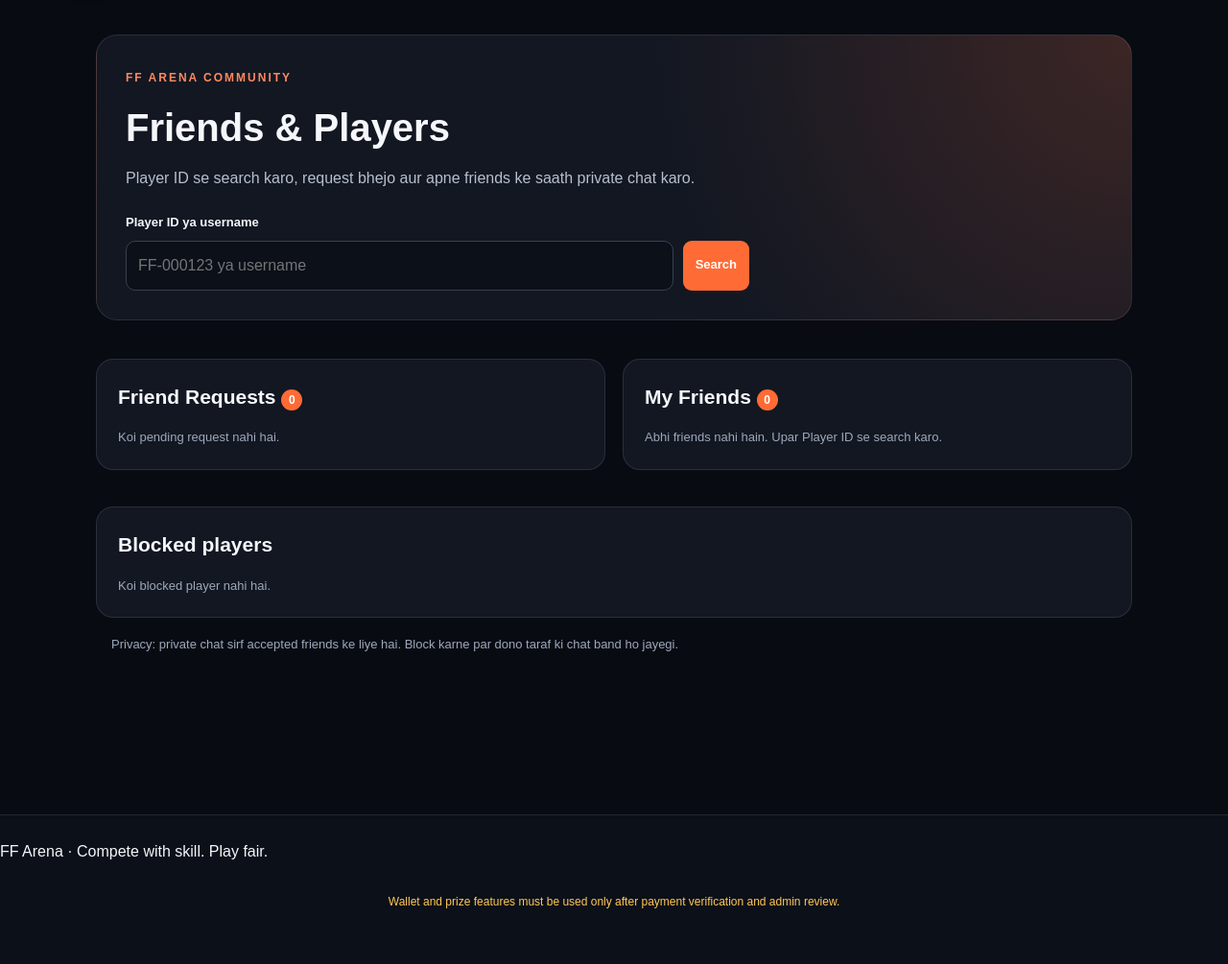
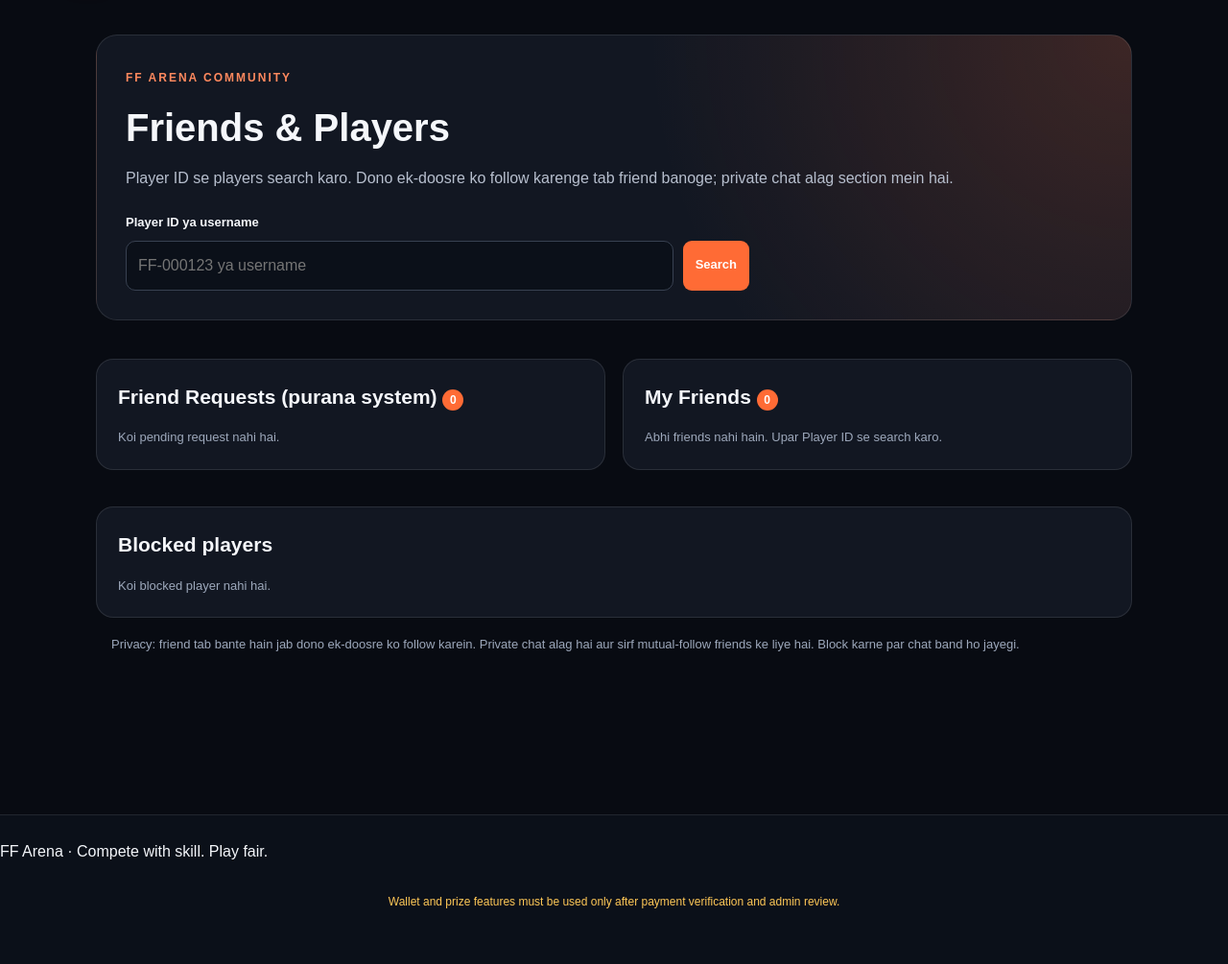
Before and after one commit to workload139-creator/FREEFIRE-TOURANAMENT-, a Django app: page /friends/ in a window 1280 px wide. Shown: the part 77-1082 px from the top of the page at 96% size. Run offline with Django 5.2, Linux system fonts and the light colour scheme; the visitor is signed in with stand-in values (Sample User, id 1); data comes from the database, SQL or seed files in the repository; data that the repository does not hold is empty.

Commit message:
Clarify follow-based friendship and separate chat

```diff
--- a/templates/social/friends.html
+++ b/templates/social/friends.html
@@ -5,7 +5,7 @@
   <div class="community-hero">
     <span class="eyebrow">FF ARENA COMMUNITY</span>
     <h1>Friends & Players</h1>
-    <p>Player ID se search karo, request bhejo aur apne friends ke saath private chat karo.</p>
+    <p>Player ID se players search karo. Dono ek-doosre ko follow karenge tab friend banoge; private chat alag section mein hai.</p>
     <form method="get" class="player-search">
       <label for="player-search">Player ID ya username</label>
       <div class="search-row">
@@ -25,13 +25,12 @@
         <div class="player-actions">
           <form method="post" action="{% url 'social:toggle_follow' result.user.pk %}">{% csrf_token %}<input type="hidden" name="next" value="{% url 'social:home' %}?q={{ search_query|urlencode }}"><button class="button button-outline" type="submit">{% if result.is_following %}Unfollow{% else %}Follow{% endif %}</button></form>
           {% if result.is_friend %}
+            <span class="muted">Mutual follow · Friend</span>
             <a class="button button-primary" href="{% url 'chat:open' result.user.pk %}">Message</a>
-          {% elif result.incoming %}
-            <span class="muted">Request aayi hui hai</span>
-          {% elif result.outgoing %}
-            <span class="muted">Request sent</span>
+          {% elif result.is_following %}
+            <span class="muted">Following · Follow back karne par friend banoge</span>
           {% else %}
-            <form method="post" action="{% url 'social:send_request' result.user.pk %}">{% csrf_token %}<button class="button button-primary" type="submit">Add Friend</button></form>
+            <span class="muted">Follow karke connect karo</span>
           {% endif %}
           <a class="text-link" href="{% url 'social:report_user' result.user.pk %}">Report</a>
         </div>
@@ -42,7 +41,7 @@
 
   <div class="community-columns">
     <section class="community-panel">
-      <h2>Friend Requests <span class="count-pill">{{ incoming_requests|length }}</span></h2>
+      <h2>Friend Requests (purana system) <span class="count-pill">{{ incoming_requests|length }}</span></h2>
       {% for item in incoming_requests %}
       <article class="player-row compact">
         <div class="player-avatar">{{ item.requester.username|first|upper }}</div>
@@ -83,6 +82,6 @@
       <div class="player-row compact"><div class="player-info"><strong>{{ item.blocked.username }}</strong><small>FF-{{ item.blocked.pk|stringformat:"06d" }}</small></div><form method="post" action="{% url 'social:unblock_user' item.blocked.pk %}">{% csrf_token %}<button class="button button-outline" type="submit">Unblock</button></form></div>
     {% empty %}<p class="muted">Koi blocked player nahi hai.</p>{% endfor %}
   </section>
-  <p class="community-note">Privacy: private chat sirf accepted friends ke liye hai. Block karne par dono taraf ki chat band ho jayegi.</p>
+  <p class="community-note">Privacy: friend tab bante hain jab dono ek-doosre ko follow karein. Private chat alag hai aur sirf mutual-follow friends ke liye hai. Block karne par chat band ho jayegi.</p>
 </section>
 {% endblock %}
```
